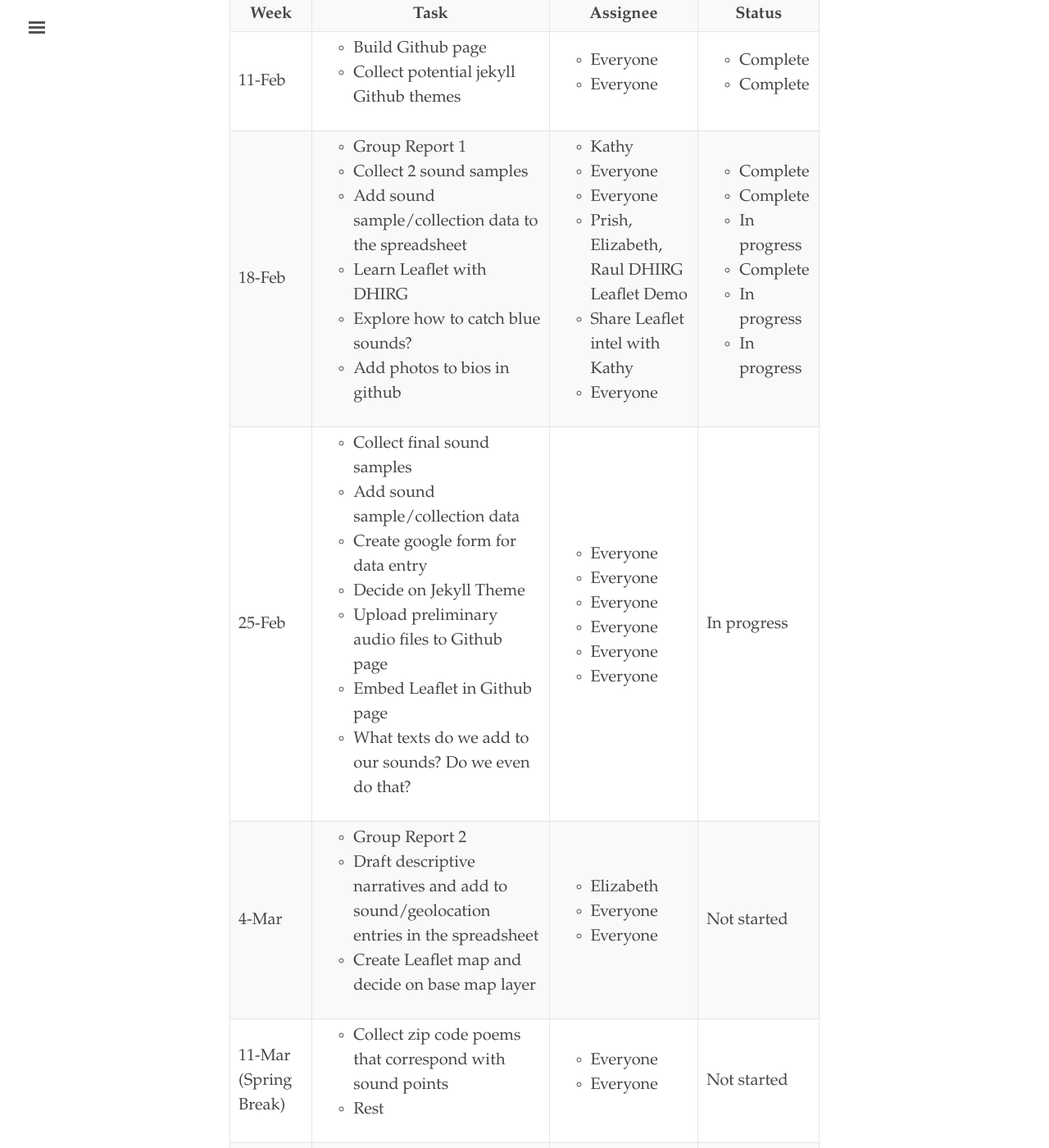
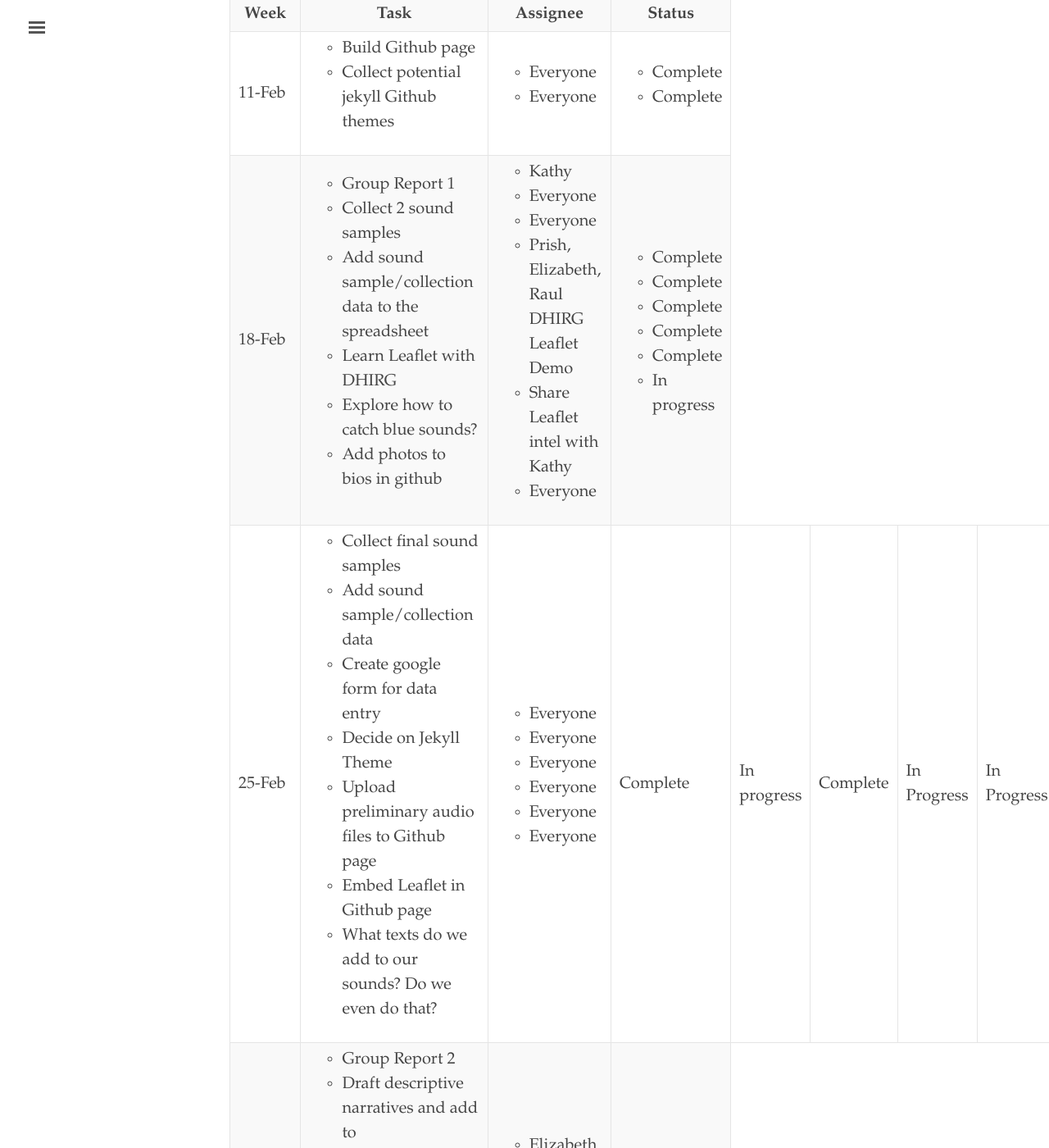
Before and after one commit to rm4-25/lsf_3, a Jekyll site: the page built from Workflow.md, in a window 1280 px wide and 1400 px high, scrolled down 243 px. Shown: the whole window at 82% size. Built offline with Jekyll 4.4.1, drawn with Linux system fonts in a browser that asks for light colours; some of the changed text lies outside the part shown.

Commit message:
Update Workflow.md
Updated this week's items and progression.

```diff
--- a/Workflow.md
+++ b/Workflow.md
@@ -58,9 +58,9 @@ order: 3
       <ul>
         <li>Complete</li>
         <li>Complete</li>
-        <li>In progress</li>
         <li>Complete</li>
-        <li>In progress</li>
+        <li>Complete</li>
+        <li>Complete</li>
         <li>In progress</li>
       </ul>
     </td>
@@ -88,7 +88,12 @@ order: 3
         <li>Everyone</li>
       </ul>
     </td>
+    <td>Complete</td>
     <td>In progress</td>
+    <td>Complete</td>
+    <td>In Progress</td>
+    <td>In Progress</td>
+    <td>Complete</td>
   </tr>
   <tr>
     <td>4-Mar </td>
@@ -106,7 +111,7 @@ order: 3
         <li>Everyone</li>
       </ul>
     </td>
-    <td>Not started</td>
+    <td>In Progress</td>
   </tr>
   <tr>
     <td>11-Mar (Spring Break)</td>
```
Also changed, not shown: other parts of Workflow.md (+1 -1 lines).
